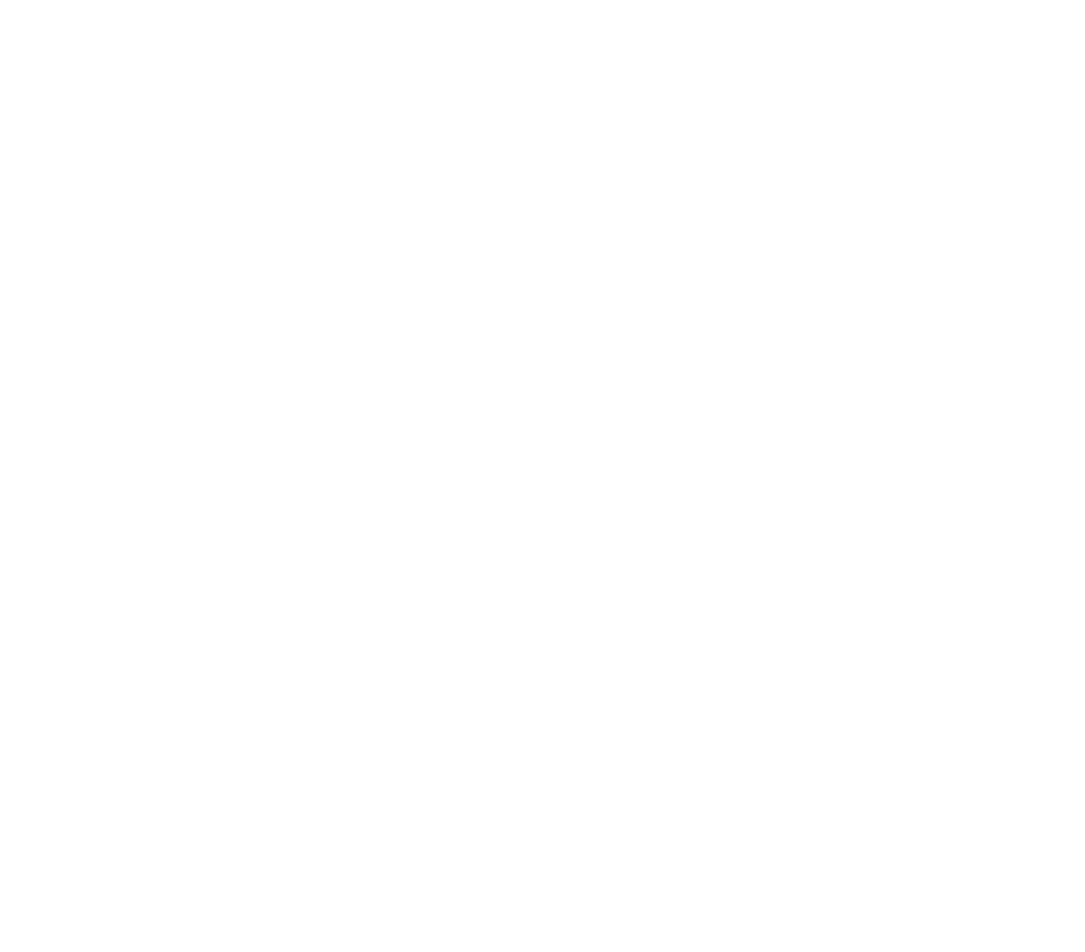
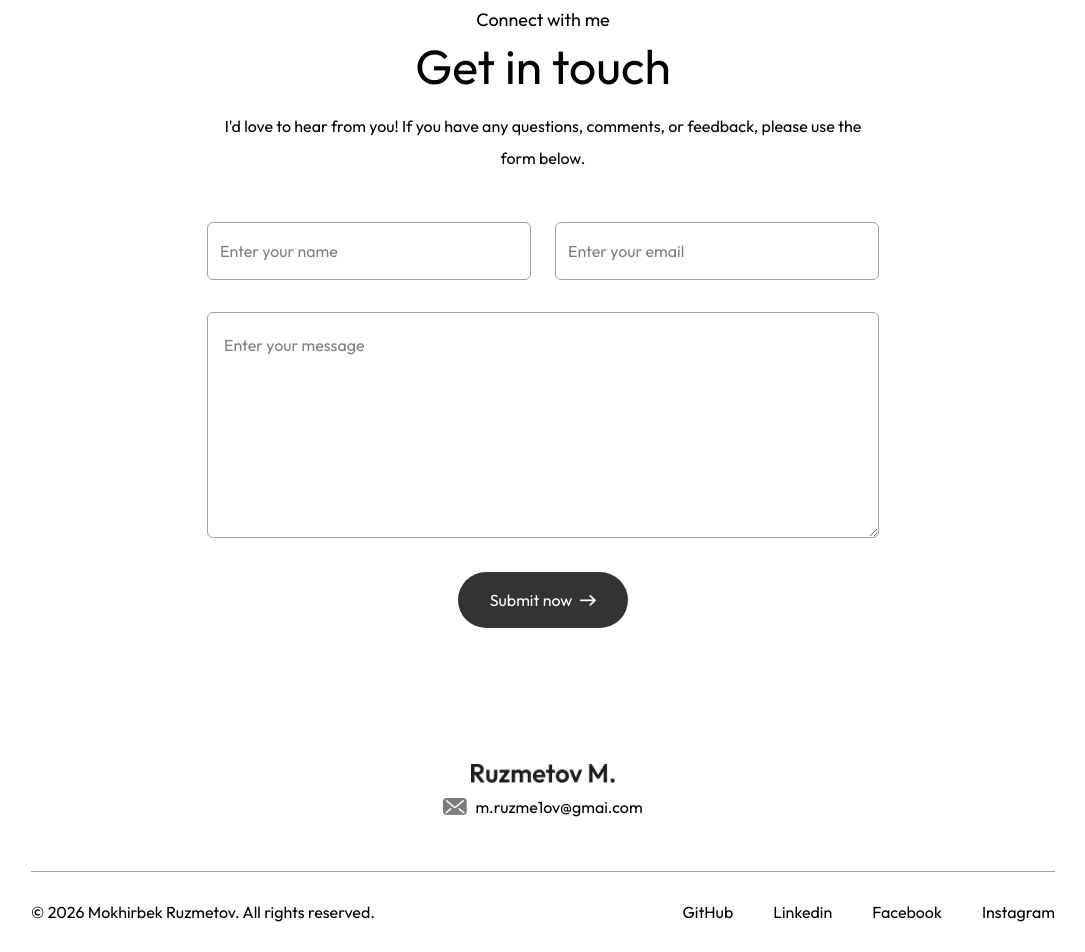
Before and after one commit to mruzmetov/portfolio, a Next.js app: page / in a window 1280 px wide. Shown: the part 3164-4116 px from the top of the page, without its empty margins (97-1182 px from the left). Before the commit the page ends 3154 px from the top, so only its background shows below. Built offline with nearby package versions, Linux system fonts and the light colour scheme; a web font is replaced by a local one.

Commit message:
Added the Contact and Footer section

```diff
--- a/app/components/Contact.jsx
+++ b/app/components/Contact.jsx
@@ -1,15 +1,73 @@
-import React from 'react'
+import { assets } from '@/assets/assets'
+import Image from 'next/image'
+import React, { useState } from 'react'
 
 const Contact = () => {
+  const [result, setResult] = useState("");
+
+  const onSubmit = async (event) => {
+    event.preventDefault();
+    setResult("Sending....");
+    const formData = new FormData(event.target);
+
+    formData.append("access_key", "a41356c3-3a6e-45aa-8eca-644120647a33");
+
+    const response = await fetch("https://api.web3forms.com/submit", {
+      method: "POST",
+      body: formData
+    });
+
+    const data = await response.json();
+
+    if (data.success) {
+      setResult("Form Submitted Successfully");
+      event.target.reset();
+    } else {
+      console.log("Error", data);
+      setResult(data.message);
+    }
+  };
+
   return (
-    <div>
-      <h4 className="text-center mb-2 text-lg font-Ovo">My portfolio</h4>
-      <h2 className="text-center text-5xl font-Ovo">My latest work</h2>
+    <div id='contact' className='w-full px-[12%] py-10 scroll-mt-20
+    bg-[url("/footer-bg-color.png")] bg-no-repeat bg-ceter bg-[length:80%_auto]'>
+      <h4 className="text-center mb-2 text-lg font-Ovo">Connect with me</h4>
+      <h2 className="text-center text-5xl font-Ovo">Get in touch</h2>
 
       <p className="text-center max-w-2xl mx-auto mt-5 mb-12 font-Ovo">
-        Welcome to my web development portfolio! Explore a collection of projects
-        showcasing in front-end development.
+        I'd love to hear from you! If you have any questions, comments, or feedback,
+        please use the form below.
       </p>
+
+      <form onSubmit={onSubmit} className='max-w-2xl mx-auto'>
+        <div className='grid grid-cols-auto gap-6 mt-10 mb-8'>
+          <input type="text"
+                 placeholder='Enter your name'
+                 required
+                 className='flex-1 p-3 outline-none border-[0.5px] border-gray-400 rounded-md bg-white'
+                 name='name'
+          />
+          <input type="email" placeholder='Enter your email' required
+                 className='flex-1 p-3 outline-none border-[0.5px] border-gray-400 rounded-md bg-white'
+                 name='email'
+          />
+        </div>
+        <textarea rows='6' placeholder='Enter your message' required
+                className='w-full p-4 outline-none border-[0.5px] border-gray-400 rounded-md bg-white mb-6'
+                name='message'
+></textarea>
+
+        <button
+                type='submit'
+                className='py-3 px-8 w-max flex items-center justify-between gap-2 bg-black/80
+                text-white rounded-full mx-auto hover:bg-black duration-500'
+        >
+          Submit now <Image src={assets.right_arrow_white} alt='' className='w-4'/>
+        </button>
+
+        <p className='mt-4'>{result}</p>
+      </form>
+
     </div>
   )
 }
--- /dev/null
+++ b/app/components/Footer.jsx
@@ -0,0 +1,32 @@
+import { assets } from '@/assets/assets'
+import Image from 'next/image'
+import React from 'react'
+
+const Footer = () => {
+  return (
+    <div className='mt-20'>
+      <div className='text-center'>
+        <Image src={assets.logo} alt='' className='w-36 mx-auto mb-2' />
+
+        <div className='w-max flex items-center gap-2 mx-auto'>
+            <Image src={assets.mail_icon} alt='' className='w-6' />
+            m.ruzme1ov@gmai.com
+        </div>
+      </div>
+
+      <div className='text-center sm:flex items-center justify-between border-t border-gray-400 mx-[10%] mt-12 py-6'>
+        <p>© 2026 Mokhirbek Ruzmetov. All rights reserved.</p>
+        <ul className='flex items-center gap-10 justify-center mt-4 sm:mt-0'>
+            <li><a target='_blank' href="https://github.com/mruzmetov">GitHub</a></li>
+            <li><a target='_blank' href="https://github.com/mruzmetov">Linkedin</a></li>
+            <li><a target='_blank' href="https://github.com/mruzmetov">Facebook</a></li>
+            <li><a target='_blank' href="https://instagram.com/moh1rbek.r">Instagram</a></li>
+
+        </ul>
+      </div>
+
+    </div>
+  )
+}
+
+export default Footer
--- a/app/components/Work.jsx
+++ b/app/components/Work.jsx
@@ -21,21 +21,25 @@ const Work = () => {
             className='aspect-square bg-no-repeat bg-cover bg-center rounded-lg relative cursor-pointer group'
             style={{ backgroundImage: `url(${project.bgImage.src})` }}
           >
-            <div className='bg-white w-10/12 rounded-md absolute bottom-5 left-1/2 translate-x-1/2 py-3 px-5 flex items-center justify-between duration-500 group-hover:bottom-7'>
+            <div className='bg-white w-10/12 rounded-md absolute bottom-5
+            left-1/2 -translate-x-1/2 py-3 px-5 flex items-center justify-between
+            duration-500 group-hover:bottom-7'>
               <div >
                 <h2 className='font-semibold'>{project.title}</h2>
                 <p className='text-sm text-gray-700'>{project.description}</p>
               </div>
-              <div className='border rounded-full border-black w-9 aspect-square flex items-center justify-center shadow-[2px_2px_0)#000] group-hover:bg-lime-300 transition'>
+              <div className='border rounded-full border-black w-9 aspect-square
+              flex items-center justify-center shadow-[2px_2px_0_#000] group-hover:bg-lime-300 transition'>
                 <Image src={assets.send_icon} alt='send icon' className='w-5'/>
               </div>
             </div>
           </div>
         ))}
+      </div>
 
-
-      </div>
-        <a href="" className='w-max flex items-center justify-center gap-2 text-gray-700 border-[0.5px] border-gray-700 rounded-full py-3 px-10 mx-auto my-20 hover:bg-lightHover duration-500'>
+        <a href="" className='w-max flex items-center justify-center gap-2
+        text-gray-700 border-[0.5px] border-gray-700 rounded-full y-3 px-10 mx-auto
+        my-20 hover:bg-lightHover duration-500'>
           Show more <Image src={assets.right_arrow_bold} alt='Right arrow'
           className='w-4' />
         </a>
--- a/app/page.js
+++ b/app/page.js
@@ -1,9 +1,11 @@
 'use client';
 import About from "./components/About";
+import Contact from "./components/Contact";
 import Header from "./components/Header";
 import Navbar from "./components/Navbar";
 import Services from "./components/Services";
 import Work from "./components/Work";
+import Footer from "./components/Footer";
 
 export default function Home() {
   return (
@@ -13,6 +15,8 @@ export default function Home() {
       <About />
       <Services />
       <Work />
+      <Contact />
+      <Footer />
     </>
   );
 }
```
